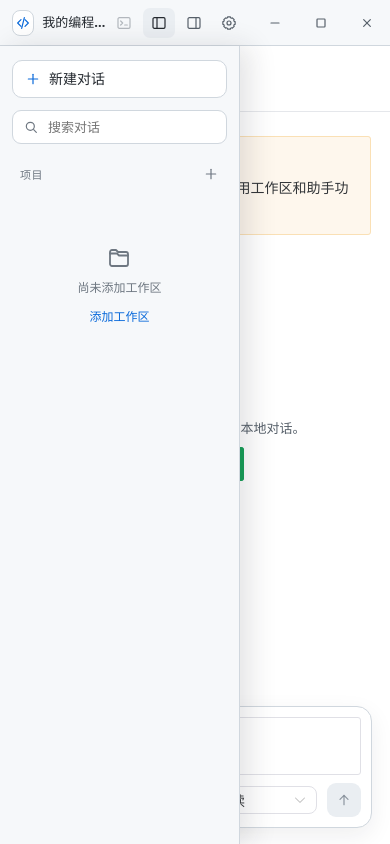
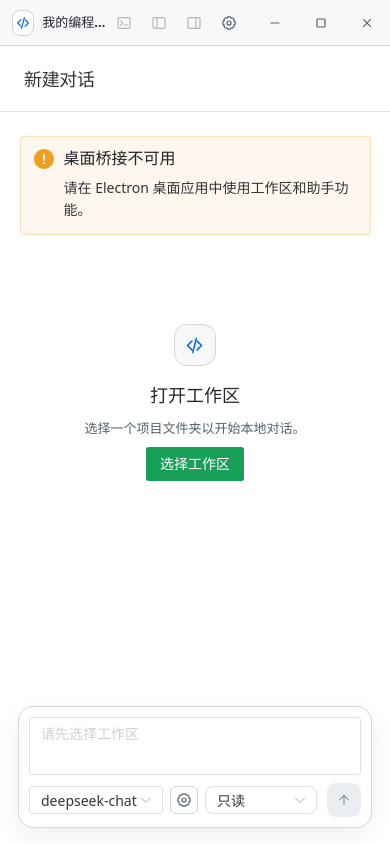
Before and after one commit to zch4321/zch-coding-agent, a Vue app: page / in a window 390 px wide. Built offline with nearby package versions, Linux system fonts and the light colour scheme.

Commit message:
fix: make workbench sidebars responsive

```diff
--- a/src/App.vue
+++ b/src/App.vue
@@ -6,7 +6,14 @@ import {
   onUnmounted,
   ref,
 } from 'vue'
-import { enUS, NConfigProvider, zhCN } from 'naive-ui'
+import {
+  enUS,
+  NConfigProvider,
+  NLayout,
+  NLayoutContent,
+  NLayoutSider,
+  zhCN,
+} from 'naive-ui'
 import { useI18n } from 'vue-i18n'
 import ConversationTimeline from './components/chat/ConversationTimeline.vue'
 import MessageComposer from './components/chat/MessageComposer.vue'
@@ -27,6 +34,12 @@ type SettingsTab =
   | 'skills'
   | 'logging'
 
+type Sidebar = 'project' | 'artifact'
+
+const PROJECT_SIDEBAR_WIDTH = 240
+const ARTIFACT_SIDEBAR_WIDTH = 440
+const MIN_CONVERSATION_WIDTH = 440
+
 const TerminalPanel = defineAsyncComponent(
   () => import('./components/TerminalPanel.vue'),
 )
@@ -38,6 +51,11 @@ const settingsTab = ref<SettingsTab>('general')
 const yoloWarningOpen = ref(false)
 const projectSidebarOpen = ref(true)
 const artifactSidebarOpen = ref(false)
+const workbenchElement = ref<HTMLElement>()
+const workbenchWidth = ref(
+  typeof window === 'undefined' ? 0 : window.innerWidth,
+)
+const lastOpenedSidebar = ref<Sidebar>('project')
 const terminalOpen = ref(false)
 const terminalMaximized = ref(false)
 const terminalHeight = ref(280)
@@ -64,6 +82,23 @@ const activeTitle = computed(() =>
     : agent.activeConversation.title,
 )
 const naiveLocale = computed(() => (locale.value === 'zh-CN' ? zhCN : enUS))
+const canOpenProjectSidebar = computed(
+  () => workbenchWidth.value >= PROJECT_SIDEBAR_WIDTH + MIN_CONVERSATION_WIDTH,
+)
+const canOpenArtifactSidebar = computed(
+  () => workbenchWidth.value >= ARTIFACT_SIDEBAR_WIDTH + MIN_CONVERSATION_WIDTH,
+)
+const canOpenBothSidebars = computed(
+  () =>
+    workbenchWidth.value >=
+    PROJECT_SIDEBAR_WIDTH + MIN_CONVERSATION_WIDTH + ARTIFACT_SIDEBAR_WIDTH,
+)
+const projectSidebarDisabled = computed(
+  () => !projectSidebarOpen.value && !canOpenProjectSidebar.value,
+)
+const artifactSidebarDisabled = computed(
+  () => !artifactSidebarOpen.value && !canOpenArtifactSidebar.value,
+)
 const statusLabel = computed(() => {
   if (agent.pendingApproval) {
     return t('app.waitingApproval')
@@ -179,6 +214,68 @@ function closeTerminalPanel() {
   terminalMaximized.value = false
 }
 
+function reconcileSidebars() {
+  if (!canOpenProjectSidebar.value) {
+    projectSidebarOpen.value = false
+  }
+
+  if (!canOpenArtifactSidebar.value) {
+    artifactSidebarOpen.value = false
+  }
+
+  if (
+    projectSidebarOpen.value &&
+    artifactSidebarOpen.value &&
+    !canOpenBothSidebars.value
+  ) {
+    if (lastOpenedSidebar.value === 'project') {
+      artifactSidebarOpen.value = false
+    } else {
+      projectSidebarOpen.value = false
+    }
+  }
+}
+
+function measureWorkbench() {
+  const measuredWidth = workbenchElement.value?.clientWidth ?? 0
+  workbenchWidth.value = measuredWidth || window.innerWidth
+  reconcileSidebars()
+}
+
+function toggleProjectSidebar() {
+  if (projectSidebarOpen.value) {
+    projectSidebarOpen.value = false
+    return
+  }
+
+  if (!canOpenProjectSidebar.value) return
+  lastOpenedSidebar.value = 'project'
+
+  if (artifactSidebarOpen.value && !canOpenBothSidebars.value) {
+    artifactSidebarOpen.value = false
+  }
+
+  projectSidebarOpen.value = true
+}
+
+function toggleArtifactSidebar() {
+  if (artifactSidebarOpen.value) {
+    artifactSidebarOpen.value = false
+    return
+  }
+
+  if (!canOpenArtifactSidebar.value) return
+  lastOpenedSidebar.value = 'artifact'
+
+  if (projectSidebarOpen.value && !canOpenBothSidebars.value) {
+    projectSidebarOpen.value = false
+  }
+
+  artifactSidebarOpen.value = true
+}
+
+let workbenchResizeObserver: ResizeObserver | undefined
+
 function handleGlobalKeydown(event: KeyboardEvent) {
   if (!event.ctrlKey) {
     return
@@ -201,18 +298,23 @@ function handleGlobalKeydown(event: KeyboardEvent) {
     }
   } else if (event.key.toLocaleLowerCase() === 'b' && event.shiftKey) {
     event.preventDefault()
-    artifactSidebarOpen.value = !artifactSidebarOpen.value
+    toggleArtifactSidebar()
   } else if (event.key.toLocaleLowerCase() === 'b') {
     event.preventDefault()
-    projectSidebarOpen.value = !projectSidebarOpen.value
+    toggleProjectSidebar()
   }
 }
 
 onMounted(async () => {
   window.addEventListener('keydown', handleGlobalKeydown, { capture: true })
-  if (window.innerWidth <= 1080) {
-    artifactSidebarOpen.value = false
+  window.addEventListener('resize', measureWorkbench)
+  measureWorkbench()
+
+  if (workbenchElement.value && typeof ResizeObserver !== 'undefined') {
+    workbenchResizeObserver = new ResizeObserver(measureWorkbench)
+    workbenchResizeObserver.observe(workbenchElement.value)
   }
+
   await agent.initialize()
   if (agent.assistantForm.language !== locale.value) {
     await agent.saveAssistantSettings(locale.value as AppLocale)
@@ -223,34 +325,47 @@ onMounted(async () => {
 
 onUnmounted(() => {
   window.removeEventListener('keydown', handleGlobalKeydown, { capture: true })
+  window.removeEventListener('resize', measureWorkbench)
+  workbenchResizeObserver?.disconnect()
+  workbenchResizeObserver = undefined
   agent.dispose()
 })
 </script>
 
 <template>
   <NConfigProvider :locale="naiveLocale">
-    <main
-      class="app-frame"
-      :class="{
-        'project-sidebar-closed': !projectSidebarOpen,
-        'artifact-sidebar-closed': !artifactSidebarOpen,
-      }"
-      data-testid="app-ready"
-    >
+    <main class="app-frame" data-testid="app-ready">
       <AppTopbar
         :project-name="projectName"
         :workspace-label="workspaceLabel"
         :terminal-open="terminalOpen"
         :project-sidebar-open="projectSidebarOpen"
         :artifact-sidebar-open="artifactSidebarOpen"
+        :project-sidebar-disabled="projectSidebarDisabled"
+        :artifact-sidebar-disabled="artifactSidebarDisabled"
         @project="openSettings('project')"
         @terminal="terminalOpen = !terminalOpen"
-        @project-sidebar="projectSidebarOpen = !projectSidebarOpen"
-        @artifact-sidebar="artifactSidebarOpen = !artifactSidebarOpen"
+        @project-sidebar="toggleProjectSidebar"
+        @artifact-sidebar="toggleArtifactSidebar"
         @settings="openSettings()"
       />
 
-      <div class="workbench-shell">
+      <div ref="workbenchElement" class="workbench-shell">
+        <NLayout
+          class="workbench-layout"
+          content-style="height: 100%; overflow: hidden"
+          has-sider
+        >
+          <NLayoutSider
+            :width="PROJECT_SIDEBAR_WIDTH"
+            :collapsed-width="0"
+            :collapsed="!projectSidebarOpen"
+            :show-collapsed-content="false"
+            content-style="overflow: hidden"
+            collapse-mode="width"
+            :show-trigger="false"
+            bordered
+          >
             <ProjectSidebar
               :aria-hidden="!projectSidebarOpen"
               @add="agent.chooseWorkspace"
@@ -259,7 +374,19 @@ onUnmounted(() => {
               @rename="beginRename"
               @delete="deleteConversationId = $event"
             />
+          </NLayoutSider>
 
+          <NLayout
+            class="workbench-main-layout"
+            content-style="height: 100%; overflow: hidden"
+            has-sider
+            sider-placement="right"
+          >
+            <NLayoutContent
+              class="conversation-layout"
+              content-class="conversation-layout-content"
+              content-style="overflow: hidden"
+            >
               <section
                 class="conversation-pane"
                 :style="{ '--terminal-height': terminalHeight + 'px' }"
@@ -276,7 +403,9 @@ onUnmounted(() => {
                   <span
                     v-if="statusLabel"
                     class="run-status"
-              :class="agent.pendingApproval ? 'approval' : agent.runStatus"
+                    :class="
+                      agent.pendingApproval ? 'approval' : agent.runStatus
+                    "
                   >
                     <span></span>{{ statusLabel }}
                   </span>
@@ -296,8 +425,22 @@ onUnmounted(() => {
                   @maximize-change="terminalMaximized = $event"
                 />
               </section>
+            </NLayoutContent>
 
+            <NLayoutSider
+              :width="ARTIFACT_SIDEBAR_WIDTH"
+              :collapsed-width="0"
+              :collapsed="!artifactSidebarOpen"
+              :show-collapsed-content="false"
+              content-style="overflow: hidden"
+              collapse-mode="width"
+              :show-trigger="false"
+              bordered
+            >
               <ArtifactPanel :aria-hidden="!artifactSidebarOpen" />
+            </NLayoutSider>
+          </NLayout>
+        </NLayout>
       </div>
 
       <SettingsModal
--- a/src/components/layout/AppTopbar.vue
+++ b/src/components/layout/AppTopbar.vue
@@ -10,6 +10,8 @@ defineProps<{
   terminalOpen: boolean
   projectSidebarOpen: boolean
   artifactSidebarOpen: boolean
+  projectSidebarDisabled: boolean
+  artifactSidebarDisabled: boolean
 }>()
 const emit = defineEmits<{
   project: []
@@ -56,26 +58,44 @@ async function windowAction(
       >
         <UiIcon name="terminal" />
       </button>
+      <span
+        class="topbar-button-slot"
+        :title="
+          projectSidebarDisabled
+            ? t('topbar.sidebarUnavailable')
+            : t('topbar.projectSidebar')
+        "
+      >
         <button
           class="topbar-icon-button"
           type="button"
           :aria-label="t('topbar.projectSidebar')"
-        :title="t('topbar.projectSidebar')"
           :aria-pressed="projectSidebarOpen"
+          :disabled="projectSidebarDisabled"
           @click="emit('project-sidebar')"
         >
           <UiIcon name="panel-left" />
         </button>
+      </span>
+      <span
+        class="topbar-button-slot"
+        :title="
+          artifactSidebarDisabled
+            ? t('topbar.sidebarUnavailable')
+            : t('topbar.artifactSidebar')
+        "
+      >
         <button
           class="topbar-icon-button"
           type="button"
           :aria-label="t('topbar.artifactSidebar')"
-        :title="t('topbar.artifactSidebar')"
           :aria-pressed="artifactSidebarOpen"
+          :disabled="artifactSidebarDisabled"
           @click="emit('artifact-sidebar')"
         >
           <UiIcon name="panel-right" />
         </button>
+      </span>
       <button
         class="topbar-icon-button"
         type="button"
--- a/src/i18n.ts
+++ b/src/i18n.ts
@@ -46,6 +46,7 @@ const messages = {
       terminal: '切换终端（Ctrl+J）',
       projectSidebar: '切换项目侧栏（Ctrl+B）',
       artifactSidebar: '切换文件侧栏（Ctrl+Shift+B）',
+      sidebarUnavailable: '窗口宽度不足，放大窗口后可打开侧栏',
       settings: '打开设置',
       minimize: '最小化窗口',
       maximize: '最大化或还原窗口',
@@ -313,6 +314,7 @@ const messages = {
       terminal: 'Toggle terminal (Ctrl+J)',
       projectSidebar: 'Toggle project sidebar (Ctrl+B)',
       artifactSidebar: 'Toggle artifact sidebar (Ctrl+Shift+B)',
+      sidebarUnavailable: 'Window is too narrow to open this sidebar',
       settings: 'Open settings',
       minimize: 'Minimize window',
       maximize: 'Maximize or restore window',
--- a/src/style.css
+++ b/src/style.css
@@ -68,22 +68,12 @@ textarea:focus-visible {
 }
 
 .app-frame {
-  --project-width: 240px;
-  --artifact-width: 440px;
   display: grid;
   width: 100vw;
   height: 100vh;
   grid-template-rows: 46px minmax(0, 1fr);
   overflow: hidden;
   background: var(--background);
-}
-
-.app-frame.project-sidebar-closed {
-  --project-width: 0px;
-}
-
-.app-frame.artifact-sidebar-closed {
-  --artifact-width: 0px;
 }
 
 .app-topbar {
@@ -160,6 +150,7 @@ textarea:focus-visible {
 }
 
 .project-crumb,
+.topbar-button-slot,
 .topbar-icon-button,
 .window-control {
   -webkit-app-region: no-drag;
@@ -193,6 +184,11 @@ textarea:focus-visible {
   gap: 3px;
 }
 
+.topbar-button-slot {
+  display: grid;
+  place-items: center;
+}
+
 .topbar-icon-button {
   display: grid;
   width: 32px;
@@ -242,38 +238,42 @@ textarea:focus-visible {
 }
 
 .workbench-shell {
-  position: relative;
-  display: grid;
   min-width: 0;
   min-height: 0;
-  grid-template-columns:
-    var(--project-width) minmax(0, 1fr)
-    var(--artifact-width);
-  transition: grid-template-columns 180ms cubic-bezier(0.2, 0, 0, 1);
+  overflow: hidden;
+}
+
+.workbench-layout,
+.workbench-main-layout,
+.conversation-layout,
+.conversation-layout-content {
+  height: 100%;
+  min-width: 0;
+  min-height: 0;
+}
+
+.workbench-layout,
+.conversation-layout-content {
+  width: 100%;
+}
+
+.workbench-main-layout,
+.conversation-layout {
+  width: 0;
+  flex: 1 1 0;
 }
 
 .project-sidebar {
-  grid-column: 1;
   display: flex;
+  width: 100%;
+  height: 100%;
   min-width: 0;
   min-height: 0;
   flex-direction: column;
   gap: 12px;
   padding: 14px 12px;
   overflow: hidden;
-  border-right: 1px solid var(--border);
   background: var(--surface);
-  transition:
-    opacity 140ms ease,
-    transform 180ms cubic-bezier(0.2, 0, 0, 1),
-    visibility 180ms;
-}
-
-.project-sidebar-closed .project-sidebar {
-  visibility: hidden;
-  pointer-events: none;
-  opacity: 0;
-  transform: translateX(-12px);
 }
 
 .new-conversation-button {
@@ -524,12 +524,13 @@ textarea:focus-visible {
 
 .conversation-pane {
   display: grid;
+  width: 100%;
+  height: 100%;
   min-width: 0;
   min-height: 0;
   grid-template-rows: auto minmax(0, 1fr) auto;
   overflow: hidden;
   background: var(--background);
-  grid-column: 2;
 }
 
 .conversation-pane.terminal-open {
@@ -1276,23 +1277,12 @@ code {
 
 .artifact-sidebar {
   display: grid;
+  width: 100%;
+  height: 100%;
   min-width: 0;
   min-height: 0;
   grid-template-rows: auto minmax(0, 1fr);
-  border-left: 1px solid var(--border);
   background: var(--background);
-  grid-column: 3;
-  transition:
-    opacity 140ms ease,
-    transform 180ms cubic-bezier(0.2, 0, 0, 1),
-    visibility 180ms;
-}
-
-.artifact-sidebar-closed .artifact-sidebar {
-  visibility: hidden;
-  pointer-events: none;
-  opacity: 0;
-  transform: translateX(12px);
 }
 
 .artifact-header {
@@ -2066,19 +2056,6 @@ code {
   margin-top: 18px;
 }
 
-@media (max-width: 1240px) {
-  .app-frame {
-    --project-width: 220px;
-    --artifact-width: 390px;
-  }
-}
-
-@media (max-width: 1080px) {
-  .app-frame {
-    --artifact-width: minmax(320px, 36vw);
-  }
-}
-
 @media (max-width: 820px) {
   .app-topbar {
     grid-template-columns: 1fr auto;
@@ -2088,45 +2065,13 @@ code {
     display: none;
   }
 
-  .app-frame {
-    --project-width: 0px;
-  }
-
-  .workbench-shell {
-    grid-template-columns: 1fr;
-  }
-
-  .conversation-pane {
-    grid-column: 1;
-  }
-
-  .project-sidebar {
-    position: absolute;
-    z-index: 6;
-    inset: 0 auto 0 0;
-    width: 240px;
-    grid-column: auto;
-    box-shadow: 10px 0 26px rgba(31, 35, 40, 0.12);
-  }
-
-  .artifact-sidebar {
-    position: absolute;
-    z-index: 5;
-    inset: 0 0 0 auto;
-    width: min(410px, calc(100vw - 48px));
-    grid-column: auto;
-    box-shadow: -10px 0 26px rgba(31, 35, 40, 0.12);
-  }
-
   .settings-layout {
     grid-template-columns: 130px minmax(0, 1fr);
   }
 }
 
 @media (prefers-reduced-motion: reduce) {
-  .workbench-shell,
-  .project-sidebar,
-  .artifact-sidebar {
+  .n-layout-sider {
     transition: none;
   }
 }
```
Also changed, not shown: 2 other files (tests, documents, lock files or other folders). Lines whose indentation alone changed are shown as unchanged.
